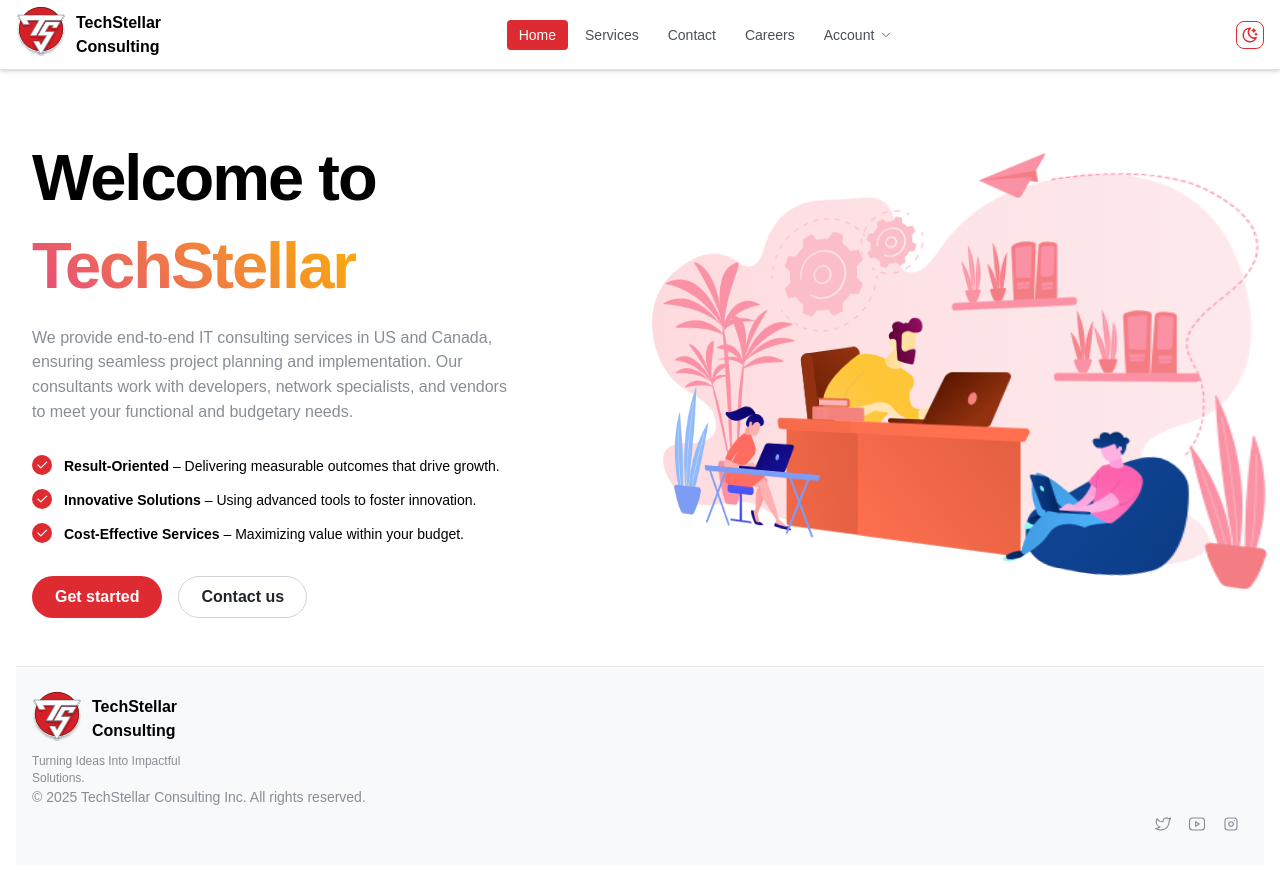
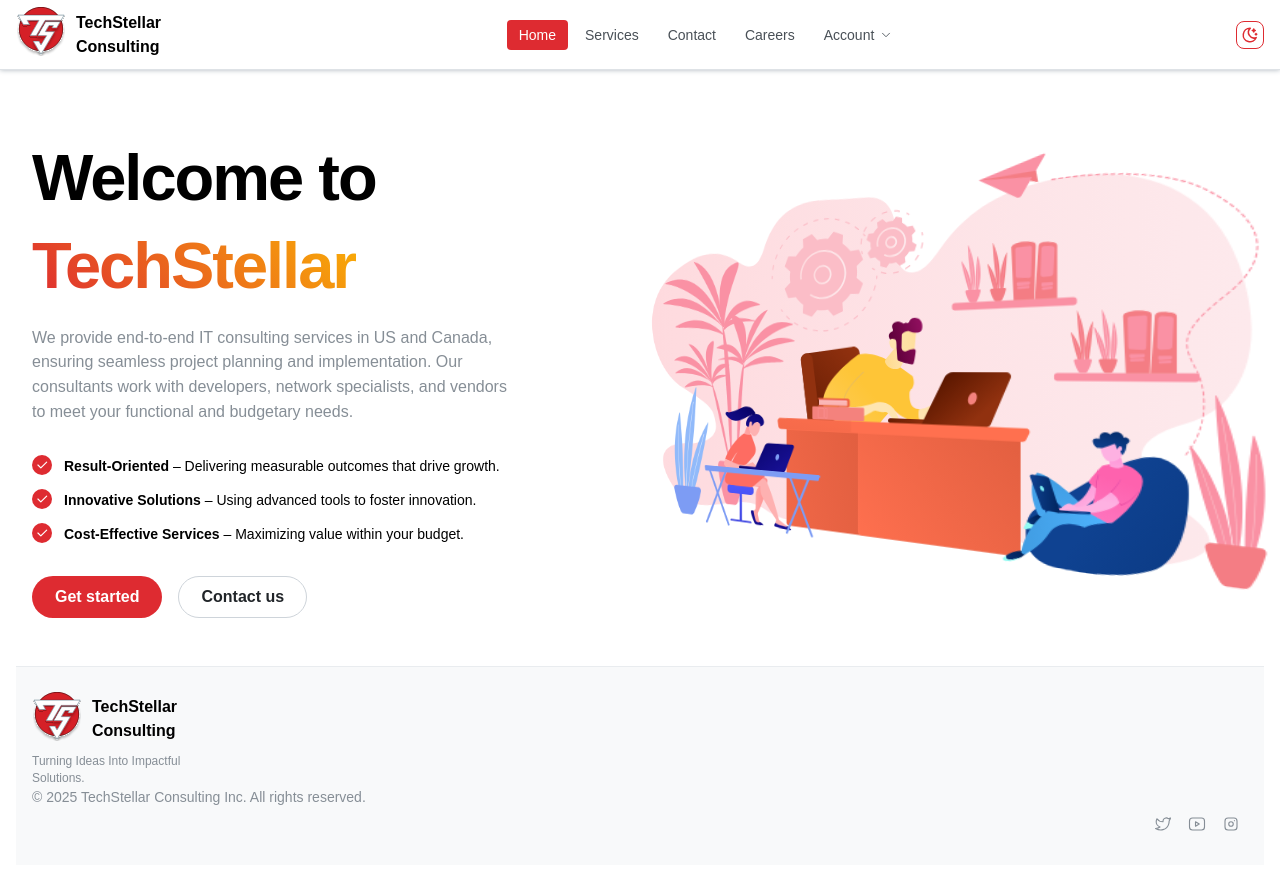
Before and after one commit to Harikodapaka/TechStellar, a Next.js app: page / in a window 1280 px wide. Shown: the top 870 px of the page. Built offline with nearby package versions, Linux system fonts and the light colour scheme.

Commit message:
fixup heading

```diff
--- a/components/IntroSection/IntroSection.tsx
+++ b/components/IntroSection/IntroSection.tsx
@@ -24,13 +24,13 @@ export function IntroSection() {
     <Container size="xl">
       <div className={classes.inner}>
         <div className={classes.content}>
-          <Title className={classes.title} order={2}>
+          <Title order={2} className={classes.title} >
             Welcome to{' '}
             <Text
               inherit
               variant="gradient"
               component="span"
-              gradient={{ from: 'pink', to: 'yellow' }}
+              gradient={{ from: 'tsRed', to: 'yellow' }}
             >
               TechStellar
             </Text>
```
